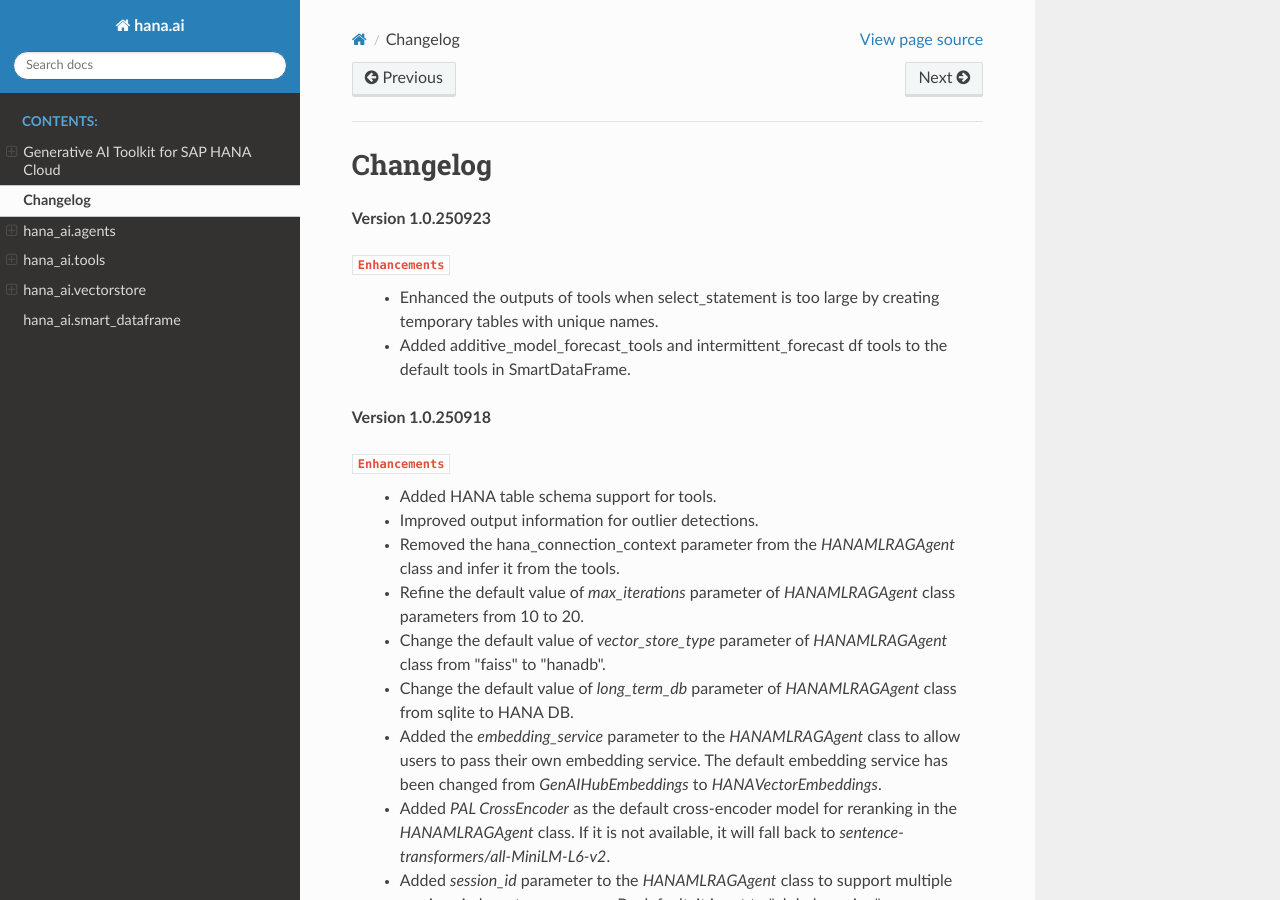
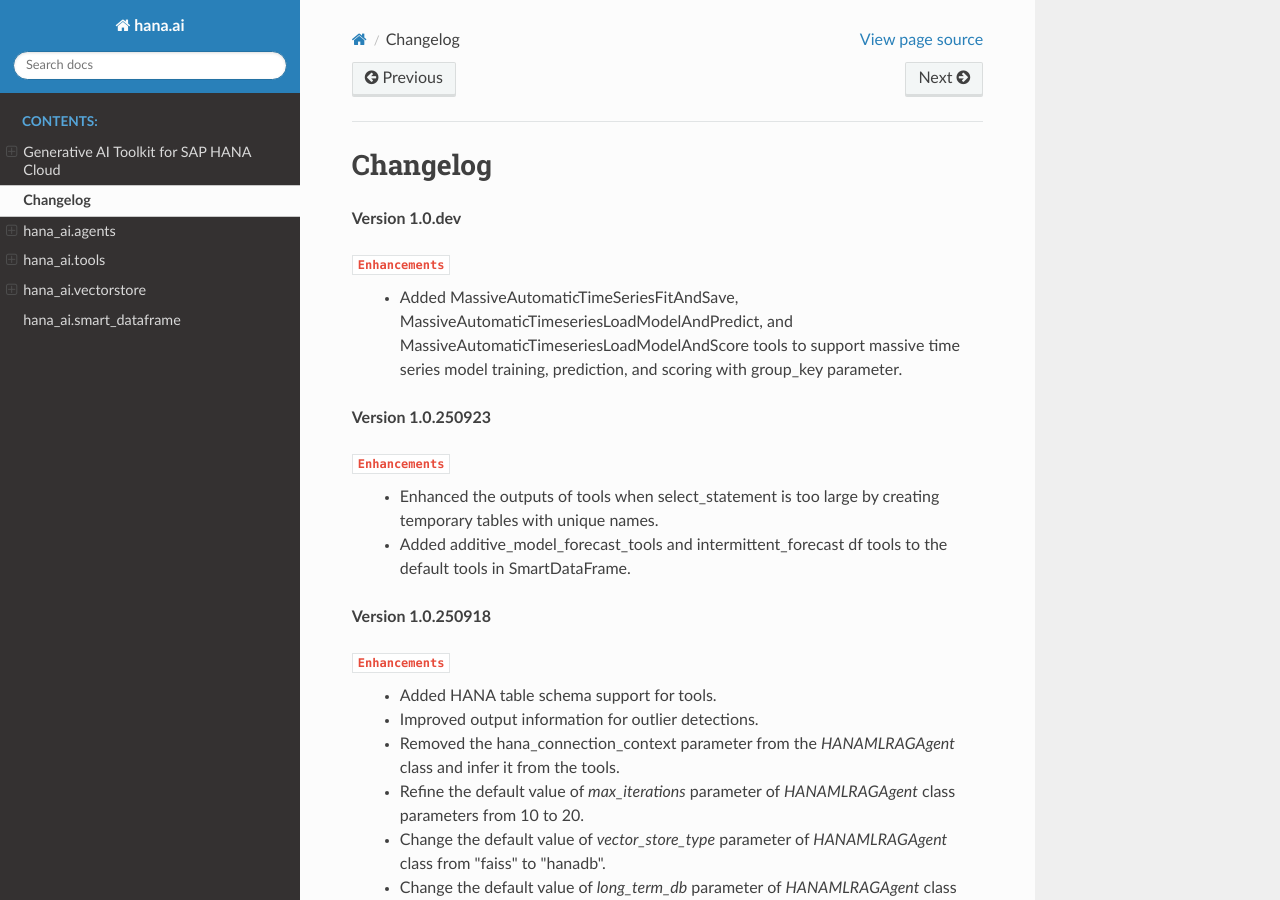
Before and after one commit to SAP/generative-ai-toolkit-for-sap-hana-cloud, a Sphinx documentation site: the page built from doc/changlog.rst, in a window 1280 px wide and 900 px high. Built offline with Sphinx 7.4.7 and the Read the Docs theme 3.1.0, drawn with Linux system fonts in a browser that asks for light colours.

Commit message:
added changelog

```diff
--- a/doc/changlog.rst
+++ b/doc/changlog.rst
@@ -1,5 +1,10 @@
 Changelog
 =========
+
+**Version 1.0.dev**
+
+``Enhancements``
+    - Added MassiveAutomaticTimeSeriesFitAndSave, MassiveAutomaticTimeseriesLoadModelAndPredict, and MassiveAutomaticTimeseriesLoadModelAndScore tools to support massive time series model training, prediction, and scoring with group_key parameter.
 
 **Version 1.0.250923**
 
```
